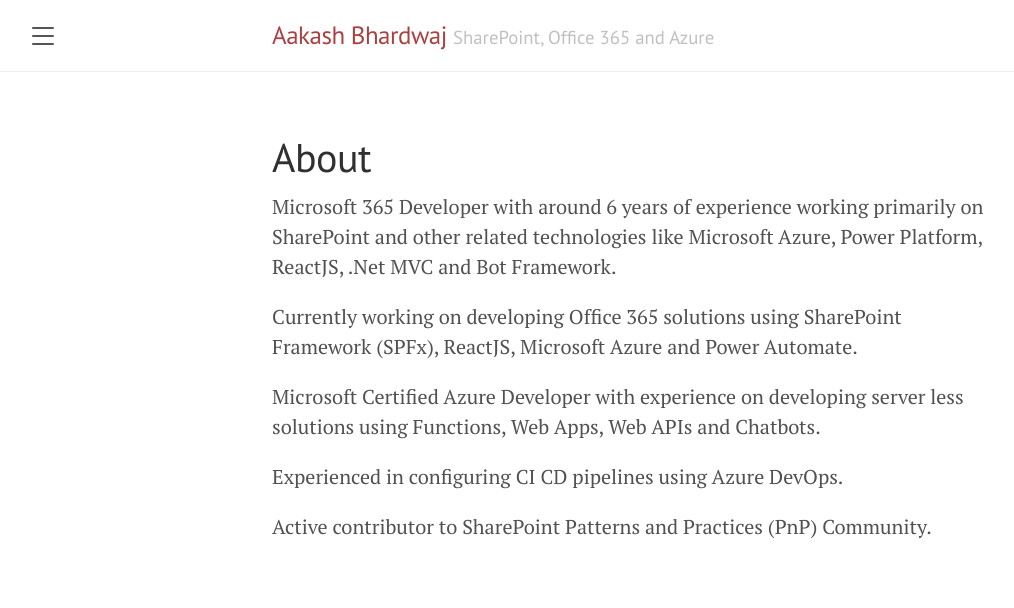
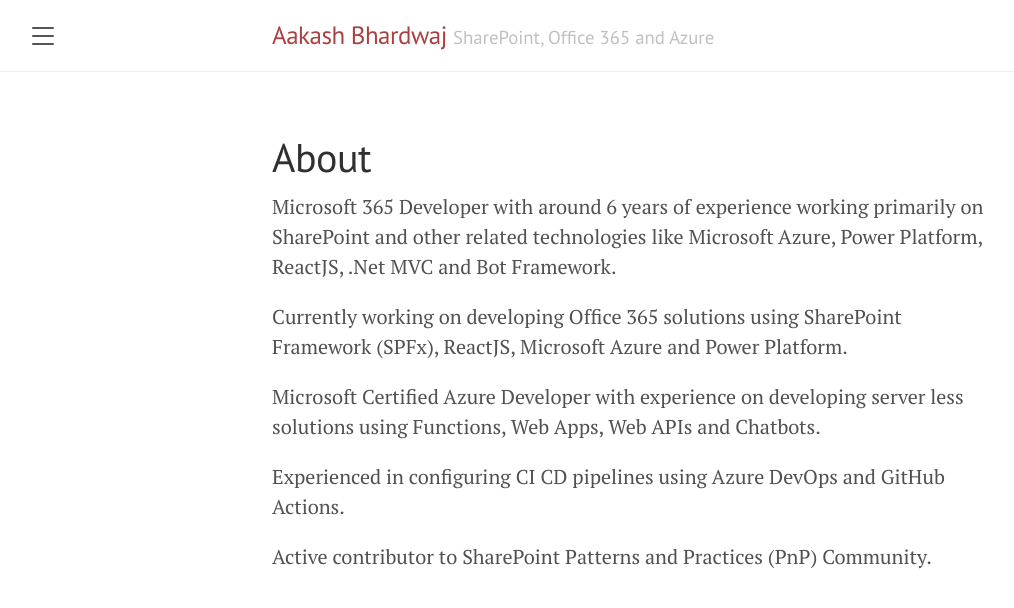
Before and after one commit to aakashbhardwaj619/aakashbhardwaj619.github.io, a Jekyll site: the page built from about/index.html, in a window 1280 px wide. Shown: the top 608 px of the page, without its empty margins (8-1022 px from the left). Built offline with Jekyll 4.4.1, drawn with Linux system fonts in a browser that asks for light colours.

Commit message:
Update index.html

```diff
--- a/about/index.html
+++ b/about/index.html
@@ -7,13 +7,13 @@
 	Microsoft 365 Developer with around 6 years of experience working primarily on SharePoint and other related technologies like Microsoft Azure, Power Platform, ReactJS, .Net MVC and Bot Framework.
 </p>
 <p>
-	Currently working on developing Office 365 solutions using SharePoint Framework (SPFx), ReactJS, Microsoft Azure and Power Automate.
+	Currently working on developing Office 365 solutions using SharePoint Framework (SPFx), ReactJS, Microsoft Azure and Power Platform.
 </p>
 <p>
 	Microsoft Certified Azure Developer with experience on developing server less solutions using Functions, Web Apps, Web APIs and Chatbots.
 </p>
 <p>
-	Experienced in configuring CI CD pipelines using Azure DevOps.
+	Experienced in configuring CI CD pipelines using Azure DevOps and GitHub Actions.
 </p>
 <p>
 	Active contributor to SharePoint Patterns and Practices (PnP) Community.
```
